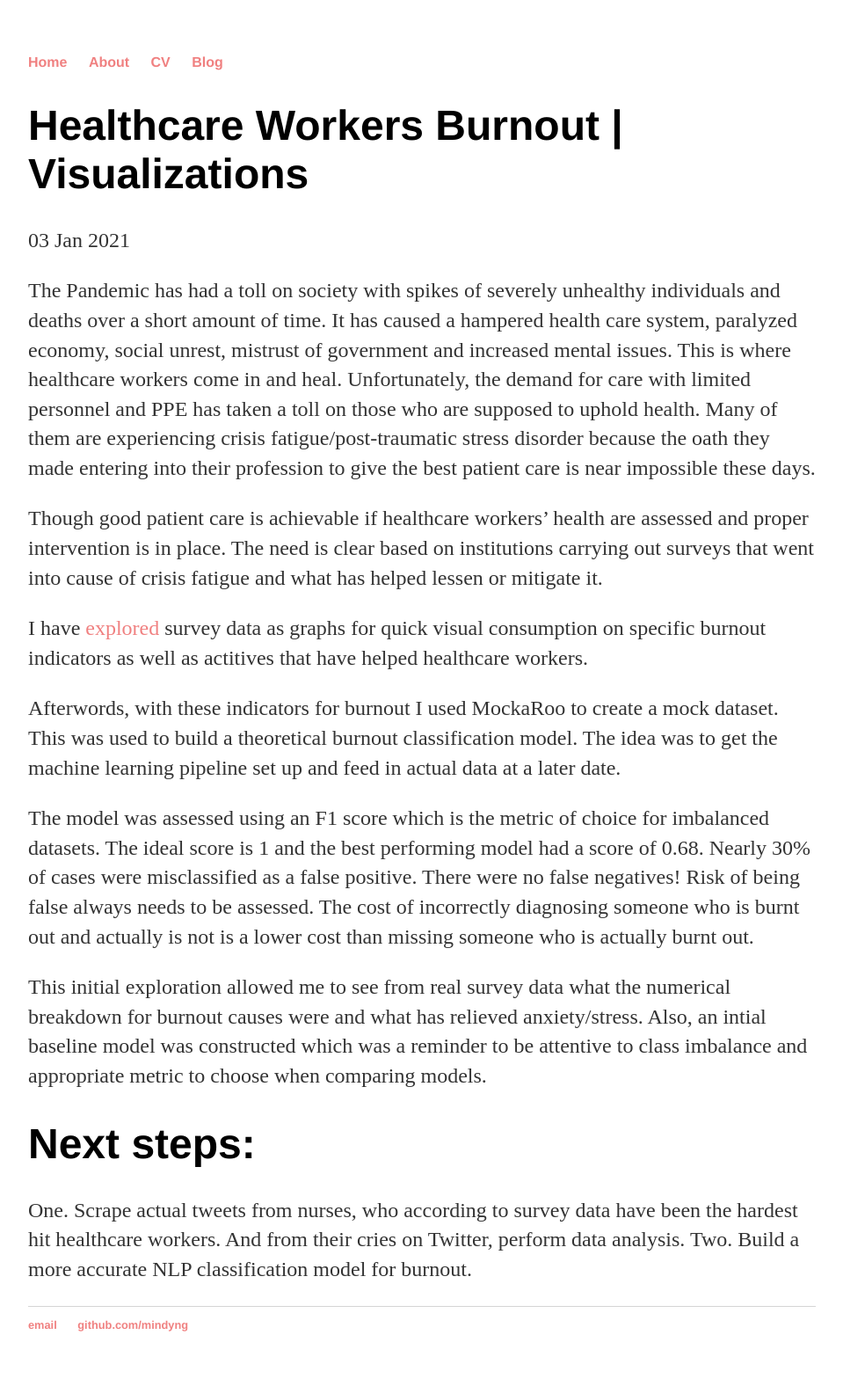
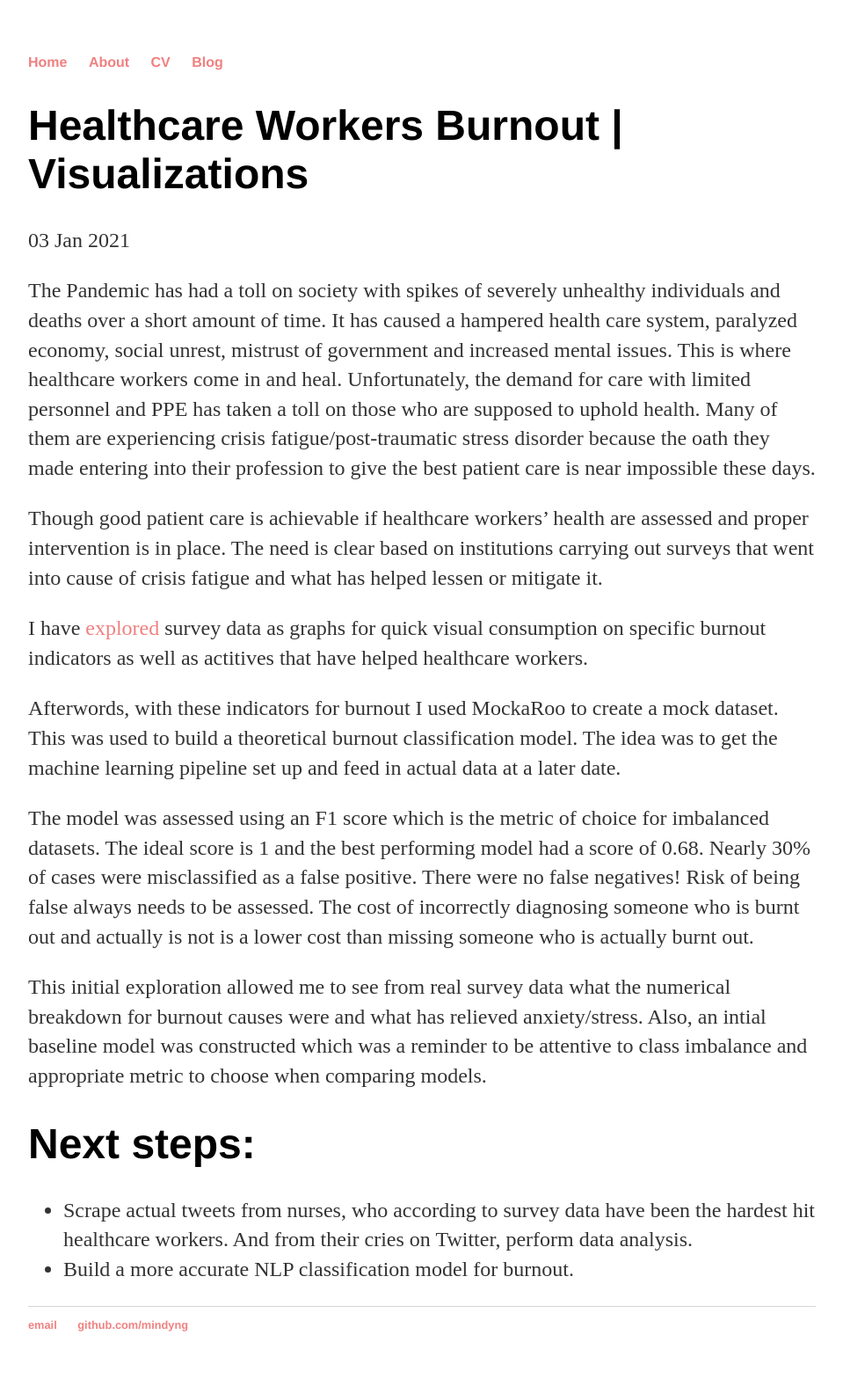
Before and after one commit to mindyng/mindyng.github.io, a Jekyll site: the page built from _posts/2021-01-03-Healthcare-workers-burnout-|-Visualizations.md, in a window 1280 px wide. Shown: the whole page at 88% size, without its empty margins (160-1119 px from the left). Built offline with Jekyll 4.4.1, drawn with Linux system fonts in a browser that asks for light colours; our own code applies the rules of GitHub Pages for plain Markdown files.

Commit message:
Update 2021-01-03-Healthcare-workers-burnout-|-Visualizations.md

```diff
--- a/_posts/2021-01-03-Healthcare-workers-burnout-|-Visualizations.md
+++ b/_posts/2021-01-03-Healthcare-workers-burnout-|-Visualizations.md
@@ -11,5 +11,5 @@ The model was assessed using an F1 score which is the metric of choice for imbal
 This initial exploration allowed me to see from real survey data what the numerical breakdown for burnout causes were and what has relieved anxiety/stress. Also, an intial baseline model was constructed which was a reminder to be attentive to class imbalance and appropriate metric to choose when comparing models.
 
 # Next steps:
-One. Scrape actual tweets from nurses, who according to survey data have been the hardest hit healthcare workers. And from their cries on Twitter, perform data analysis.
-Two. Build a more accurate NLP classification model for burnout.
+* Scrape actual tweets from nurses, who according to survey data have been the hardest hit healthcare workers. And from their cries on Twitter, perform data analysis.
+* Build a more accurate NLP classification model for burnout.
```
